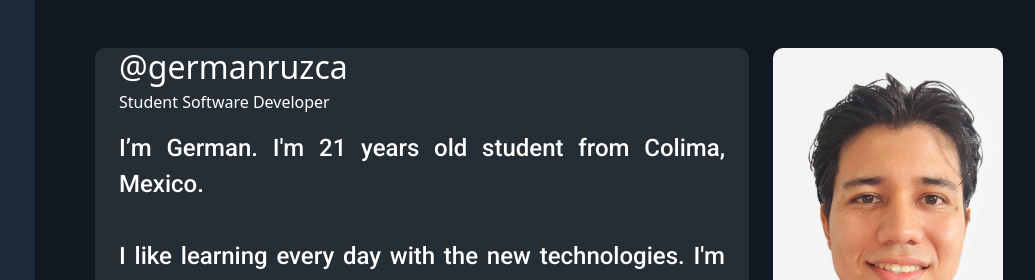
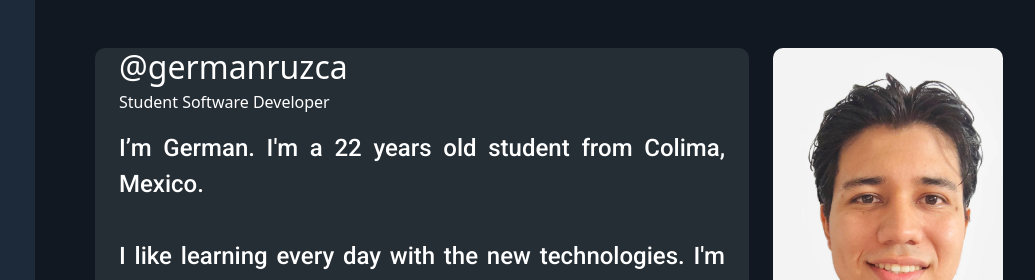
Before and after one commit to germanruzca/germanruzca.github.io, a plain HTML site: page index.html in a window 1280 px wide. Shown: the top 280 px of the page, 245-1280 px from the left. Drawn offline with Linux system fonts and the light colour scheme; files whose address does not match are found by name.

Commit message:
Update index.html

```diff
--- a/index.html
+++ b/index.html
@@ -128,7 +128,7 @@
                 <div><h2 class="mb-1 ms-4">@germanruzca</h2></div>
                 <div class="mb-3 ms-4">Student Software Developer</div>
                 <div class="text-justify me-text container-fluid mb-4 ms-0">
-                  I’m German. I'm 21 years old student from Colima, Mexico.
+                  I’m German. I'm a 22 years old student from Colima, Mexico.
                   <br />
                   <br />
                   I like learning every day with the new technologies. I'm interested in Web Technologies and Data Science, I'd like to match these two areas in my carreer in the future. I'm always looking for something new to do, immerse in new challenges. I also like listen to music, read articles and been fitness.
```
